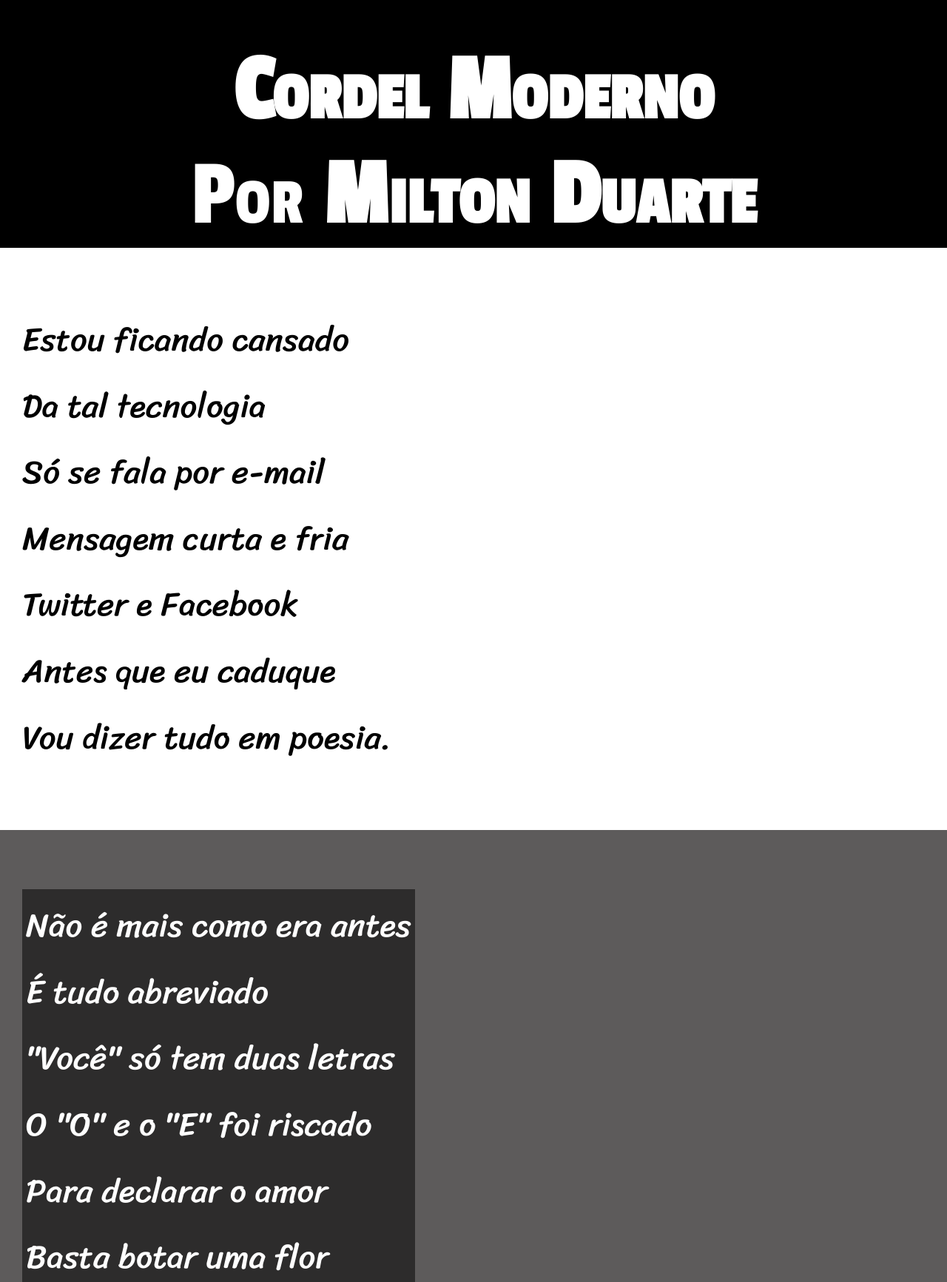
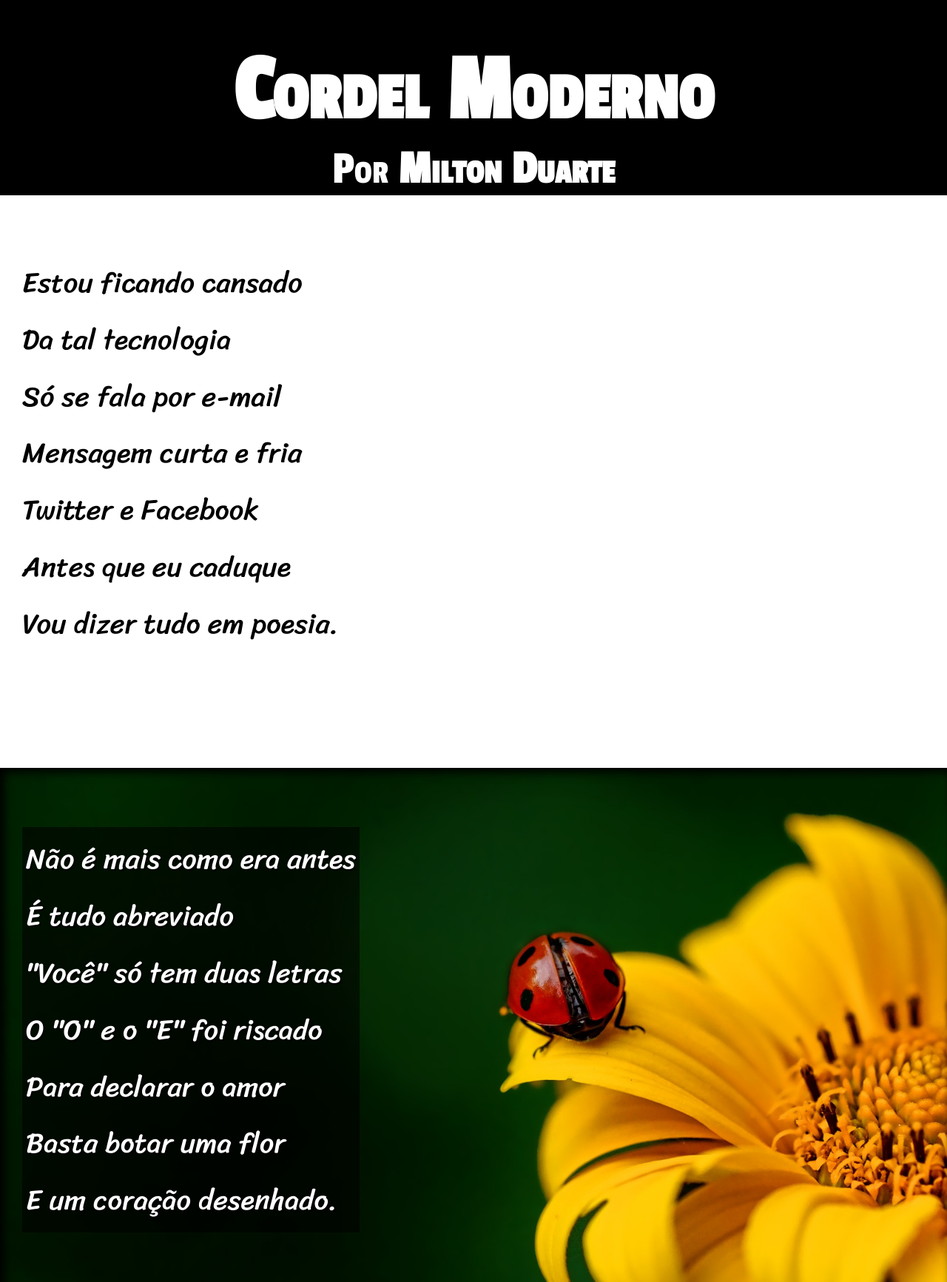
Before and after one commit to DanielLucasAff/cordel, a plain HTML site: page index.html in a window 1280 px wide. Shown: the part 47-1780 px from the top of the page at 74% size. Drawn offline with Linux system fonts and the light colour scheme.

Commit message:
finalizando o cordel

```diff
--- a/index.html
+++ b/index.html
@@ -11,7 +11,7 @@
   <body>
     <header>
       <h1>Cordel Moderno</h1>
-      <p>
+      <p id="link">
         Por<a
           href="https://www.recantodasletras.com.br/poesias/3186743"
           target="_blank"
@@ -20,6 +20,7 @@
         >
       </p>
     </header>
+
     <section class="normal">
       <p>
         Estou ficando cansado <br />
@@ -31,7 +32,7 @@
         Vou dizer tudo em poesia. <br />
       </p>
     </section>
-    <section class="imagem">
+    <section class="imagem" id="img01">
       <p>
         Não é mais como era antes <br />
         É tudo abreviado <br />
@@ -51,6 +52,8 @@
         Agora é .com <br />
         Se o saite é muito bom <br />
         Ele vale um alto preço. <br />
+      </p>
+      <p>
         Pra piorar a liguagem <br />
         O emoticom é um risco <br />
         Tem símbolo para tudo <br />
@@ -60,7 +63,7 @@
         Decifre esse rabisco.
       </p>
     </section>
-    <section class="imagem">
+    <section class="imagem" id="img02">
       <p>
         Tenho saudade das cartas <br />
         Escritas com a própria mão <br />
@@ -80,6 +83,8 @@
         Abriu outro aplicativo <br />
         O mundo ficou cativo <br />
         Da tecnologia do agora.<br />
+      </p>
+      <p>
         Felizmente, pra orar <br />
         Não precisa de internet <br />
         Deus escuta todo mundo <br />
--- a/style.css
+++ b/style.css
@@ -48,13 +48,22 @@ a:hover {
   text-decoration: underline;
 }
 
+p#link {
+  font-size: 5vw;
+  font-weight: 400;
+}
+
 section {
   padding-top: 10vh;
   padding-bottom: 10vh;
   line-height: 2em;
   padding-left: 30px;
   font-family: var(--fonte3);
-  font-size: 3.5vw;
+  font-size: 3vw;
+}
+
+section > p {
+  padding-bottom: 2em;
 }
 
 section.normal {
@@ -65,13 +74,29 @@ section.normal {
 section.imagem {
   background-color: rgb(93, 91, 91);
   color: #fff;
+  box-shadow: inset 6px 6px 13px 0px #000;
+  background-attachment: fixed; /* fixa a imagem ao fundo*/
 }
 
 section.imagem > p {
   display: inline-block;
   padding: 5px;
-  background-color: rgba(0, 0, 0, 0.515);
+  background-color: rgba(0, 0, 0, 0.582);
+  text-shadow: 1.5px 1.5px 1px #000;
 }
+
+section#img01 {
+  background-image: url(imagens/background001.jpg);
+  background-position: right;
+  background-size: cover;
+}
+
+section#img02 {
+  background-image: url(imagens/background002.jpg);
+  background-position: right;
+  background-size: cover;
+}
+
 footer {
   background-color: #000;
   text-align: center;
```
